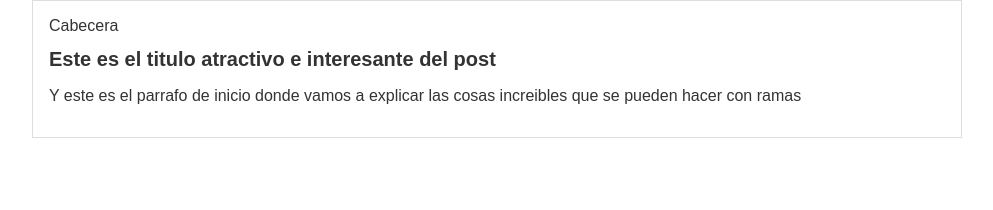
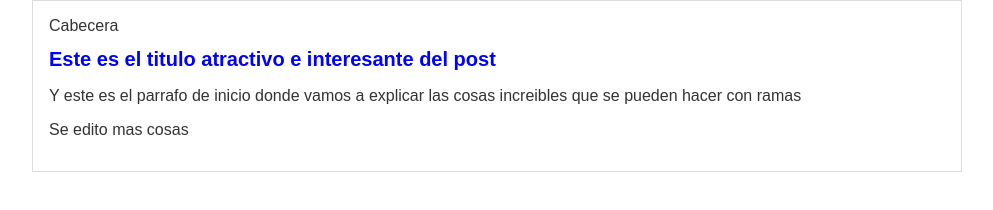
Before and after one commit to llabarrera/hyperblog, a plain HTML site: page index.html in a window 1280 px wide. Shown: the whole page, without its empty margins (143-1136 px from the left). Drawn offline with Linux system fonts and the light colour scheme.

Commit message:
Letras en azul

```diff
--- a/css/estilos.css
+++ b/css/estilos.css
@@ -19,4 +19,5 @@ body
 #container h1
 {
     font-size: 20px;
+    color: blue;
 }
--- a/index.html
+++ b/index.html
@@ -15,6 +15,7 @@
 <div id="post">
 <h1>Este es el titulo atractivo e interesante del post</h1>
 <p>Y este es el parrafo de inicio donde vamos a explicar las cosas increibles que se pueden hacer con ramas</p>
+<p>Se edito mas cosas</p>
 </div>
 </div>
 
```
